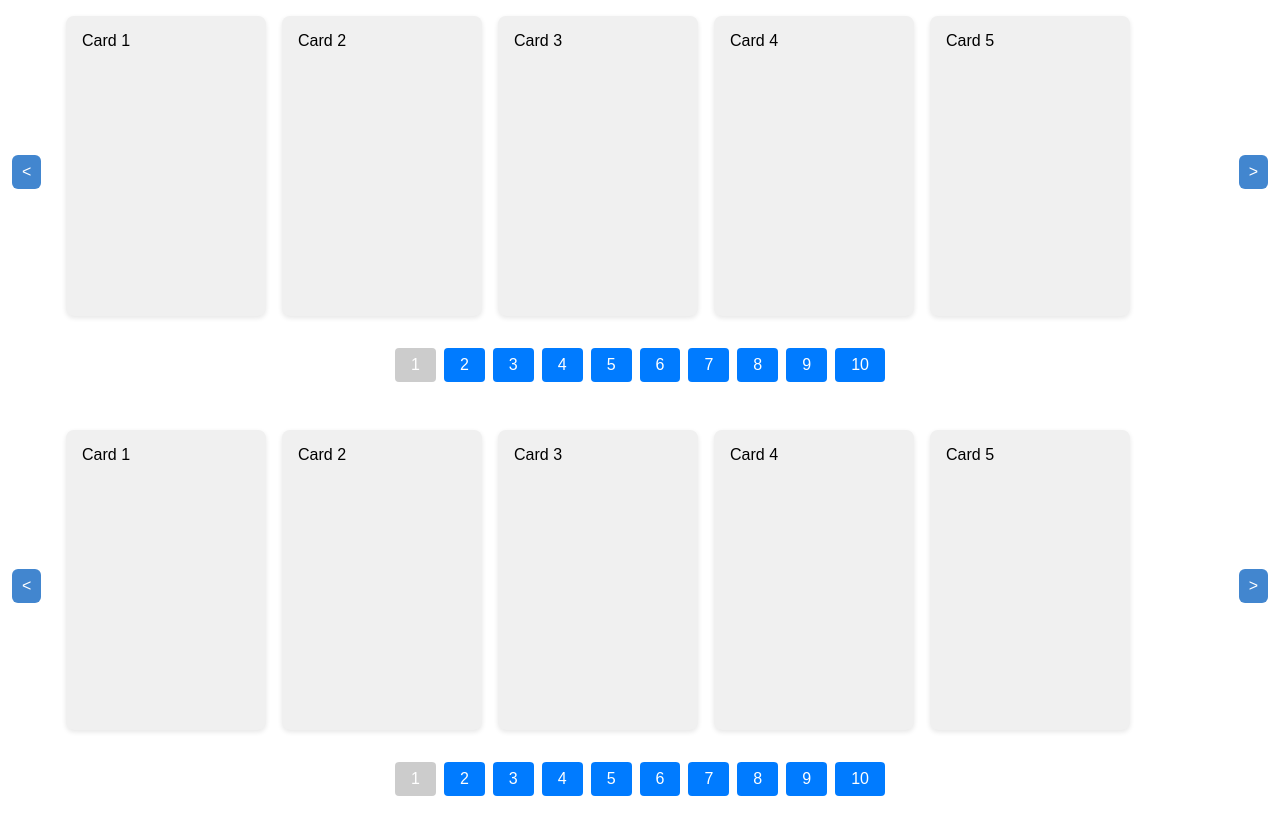
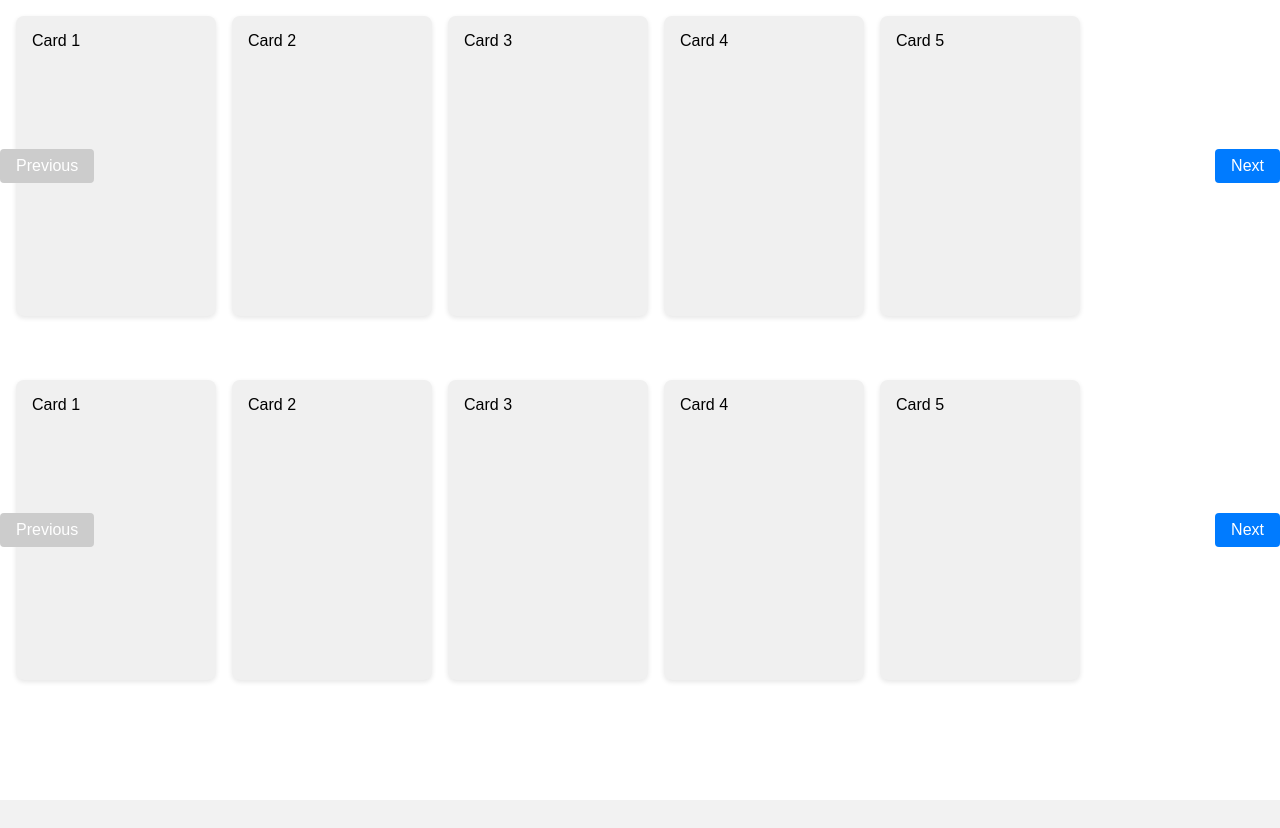
Before and after one commit to Da-ladder/OCRWebsite, a Django app: page /clubs/ in a window 1280 px wide. After the commit the page ends 800 px from the top, so only its background shows below. Run offline with Django 5.2, Linux system fonts and the light colour scheme.

Commit message:
paigation works (static only) pt 1 - cod

```diff
--- a/helloWorld/testBranch/assests/webClassDisplayGen.js
+++ b/helloWorld/testBranch/assests/webClassDisplayGen.js
@@ -3,73 +3,68 @@
 const cardWidth = 200; // Fixed card width
 const cardHeight = 300; // Fixed card height
 const cardMargin = 16; // Margin between cards
-const totalCards = 50; // Adjust based on actual number of cards
 const cardWrappers = document.querySelectorAll('.card-wrapper');
 
 function getCardsPerPage(containerWidth) {
     return Math.floor(containerWidth / (cardWidth + cardMargin));
 }
 
-function createCard(index) {
-    const card = document.createElement('div');
-    card.classList.add('card');
-    card.textContent = `Card ${index + 1}`;
-    return card;
-}
-
 function renderCards(wrapper, currentPage) {
     const cardContainer = wrapper.querySelector('.card-container');
-    const paginationContainer = wrapper.querySelector('.pagination-container');
-    cardContainer.innerHTML = '';
+    const cards = Array.from(cardContainer.children);
     const containerWidth = cardContainer.clientWidth;
     const cardsPerPage = getCardsPerPage(containerWidth);
     const start = (currentPage - 1) * cardsPerPage;
-    const end = Math.min(start + cardsPerPage, totalCards);
-    for (let i = start; i < end; i++) {
-        cardContainer.appendChild(createCard(i));
-    }
-    renderPaginationControls(wrapper, currentPage, cardsPerPage);
+    const end = Math.min(start + cardsPerPage, cards.length);
+
+    cards.forEach((card, index) => {
+        if (index >= start && index < end) {
+            card.style.display = 'inline-block';
+        } else {
+            card.style.display = 'none';
+        }
+    });
+
+    renderPaginationControls(wrapper, currentPage, cardsPerPage, cards.length);
 }
 
-function renderPaginationControls(wrapper, currentPage, cardsPerPage) {
-    const paginationContainer = wrapper.querySelector('.pagination-container');
-    paginationContainer.innerHTML = '';
+function renderPaginationControls(wrapper, currentPage, cardsPerPage, totalCards) {
     const totalPages = Math.ceil(totalCards / cardsPerPage);
 
     const prevBtn = wrapper.querySelector('.prev-btn');
     const nextBtn = wrapper.querySelector('.next-btn');
 
+    if (currentPage === 1) {
+        prevBtn.classList.add('disabled');
+    } else {
+        prevBtn.classList.remove('disabled');
+    }
+
+    if (currentPage === totalPages) {
+        nextBtn.classList.add('disabled');
+    } else {
+        nextBtn.classList.remove('disabled');
+    }
+
     prevBtn.onclick = () => {
         if (currentPage > 1) {
-            renderCards(wrapper, currentPage - 1);
+            currentPage--;
+            renderCards(wrapper, currentPage);
         }
     };
 
     nextBtn.onclick = () => {
         if (currentPage < totalPages) {
-            renderCards(wrapper, currentPage + 1);
+            currentPage++;
+            renderCards(wrapper, currentPage);
         }
     };
-
-    for (let i = 1; i <= totalPages; i++) {
-        const btn = document.createElement('a');
-        btn.classList.add('pagination-btn');
-        if (i === currentPage) {
-            btn.classList.add('disabled');
-        }
-        btn.textContent = i;
-        btn.addEventListener('click', () => {
-            if (i !== currentPage) {
-                renderCards(wrapper, i);
-            }
-        });
-        paginationContainer.appendChild(btn);
-    }
 }
 
 function initializePagination() {
     cardWrappers.forEach(wrapper => {
         let currentPage = 1;
+        wrapper.dataset.currentPage = currentPage;
         renderCards(wrapper, currentPage);
     });
 }
--- a/helloWorld/testBranch/assests/webClassDisplaySty.css
+++ b/helloWorld/testBranch/assests/webClassDisplaySty.css
@@ -12,12 +12,10 @@ body {
 
 .card-container {
     display: flex;
-    overflow-x: auto; /* Enable horizontal scrolling */
+    overflow-x: hidden; /* Prevent horizontal scrolling */
     gap: 16px;
     padding: 16px;
     white-space: nowrap; /* Prevent cards from wrapping */
-    border-right: 50px solid transparent;
-    border-left: 50px solid transparent;
 }
 
 .card {
@@ -31,15 +29,11 @@ body {
     box-sizing: border-box;
 }
 
-.pagination-container {
-    text-align: center;
-    margin: 16px 0;
-}
-
-.pagination-btn {
-    display: inline-block;
+.pagination-nav-btn {
+    position: absolute;
+    top: 50%;
+    transform: translateY(-50%);
     padding: 8px 16px;
-    margin: 0 4px;
     background-color: #007bff;
     color: white;
     text-decoration: none;
@@ -47,27 +41,15 @@ body {
     cursor: pointer;
 }
 
-.pagination-btn.disabled {
+.pagination-nav-btn.disabled {
     background-color: #cccccc;
     cursor: not-allowed;
 }
 
-.pagination-nav-btn {
-    position: absolute;
-    top: 45%;
-    transform: translateY(-50%);
-    padding: 8px 10px;
-    background-color: #4286cf;
-    color: white;
-    text-decoration: none;
-    border-radius: 6px;
-    cursor: pointer;
-}
-
 .prev-btn {
-    left: 12px;
+    left: 0;
 }
 
 .next-btn {
-    right: 12px;
+    right: 0;
 }
--- a/helloWorld/testBranch/users/templates/webClassDisplay.html
+++ b/helloWorld/testBranch/users/templates/webClassDisplay.html
@@ -9,25 +9,41 @@
 <body>
 
 
-    <div class="card-wrapper">
-        <div class="pagination-nav-btn prev-btn">&lt;</div>
-        <div class="card-container">
+    <div class="card-wrapper" id="card-wrapper-1">
+        <div class="pagination-nav-btn prev-btn" id="prev-btn-1">Previous</div>
+        <div class="card-container" id="card-container-1">
             <div class="card">Card 1</div>
             <div class="card">Card 2</div>
             <div class="card">Card 3</div>
-        </div>
-        <div class="pagination-nav-btn next-btn">&gt;</div>
-        <div class="pagination-container"></div>
-    </div>
-    <div class="card-wrapper">
-        <div class="pagination-nav-btn prev-btn">&lt;</div>
-        <div class="card-container">
+            <div class="card">Card 4</div>
+            <div class="card">Card 5</div>
             <div class="card">Card 6</div>
             <div class="card">Card 7</div>
             <div class="card">Card 8</div>
+            <div class="card">Card 9</div>
+            <div class="card">Card 10</div>
         </div>
-        <div class="pagination-nav-btn next-btn">&gt;</div>
-        <div class="pagination-container"></div>
+        <div class="pagination-nav-btn next-btn" id="next-btn-1">Next</div>
+    </div>
+    <div class="card-wrapper" id="card-wrapper-2">
+        <div class="pagination-nav-btn prev-btn" id="prev-btn-2">Previous</div>
+        <div class="card-container" id="card-container-2">
+            <div class="card">Card 1</div>
+            <div class="card">Card 2</div>
+            <div class="card">Card 3</div>
+            <div class="card">Card 4</div>
+            <div class="card">Card 5</div>
+            <div class="card">Card 6</div>
+            <div class="card">Card 7</div>
+            <div class="card">Card 8</div>
+            <div class="card">Card 9</div>
+            <div class="card">Card 10</div>
+            <div class="card">Card 7</div>
+            <div class="card">Card 8</div>
+            <div class="card">Card 9</div>
+            <div class="card">Card 10</div>
+        </div>
+        <div class="pagination-nav-btn next-btn" id="next-btn-2">Next</div>
     </div>
 
     <script src="/static/webClassDisplayGen.js"></script>
```
